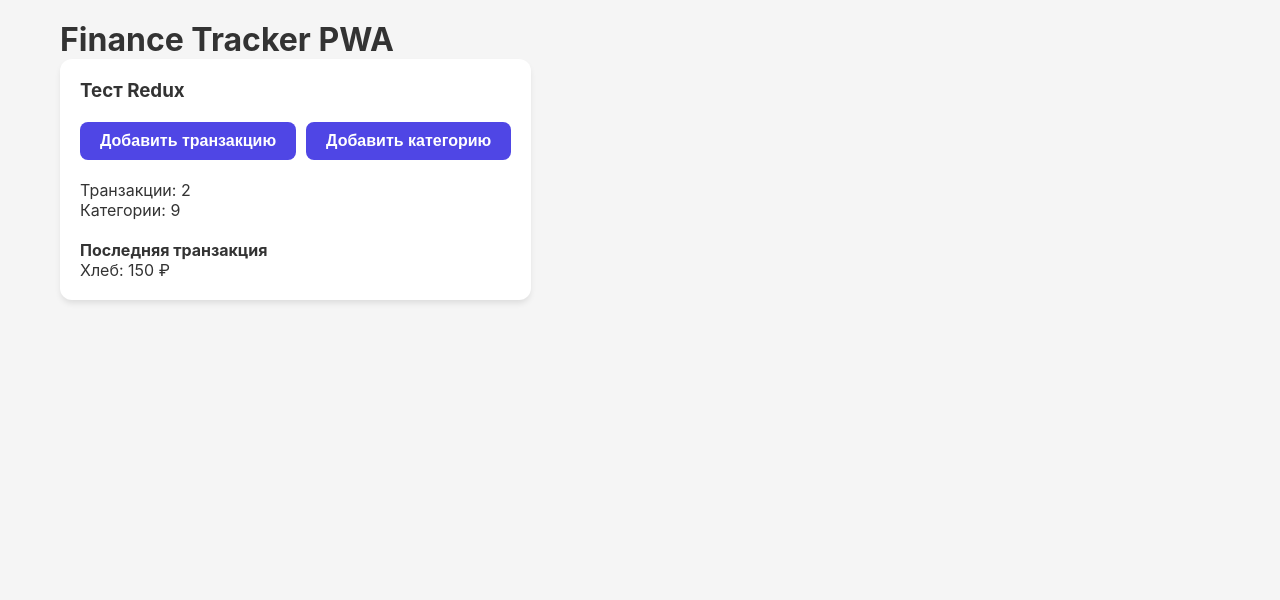
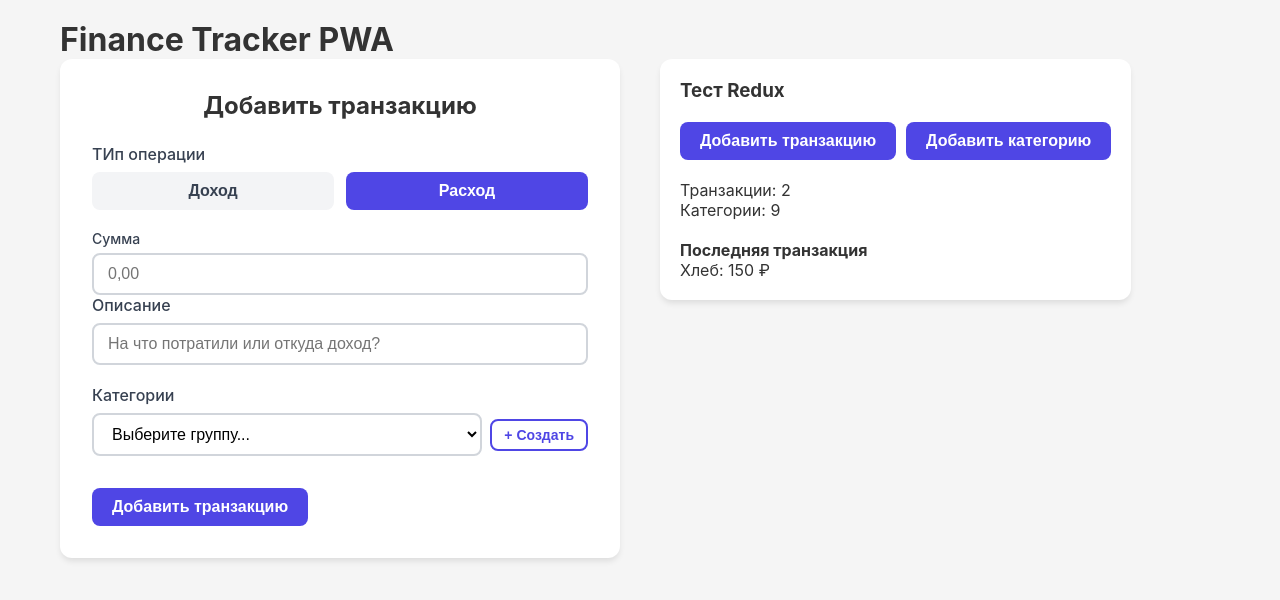
Before and after one commit to TsyrenNimaev/finance-tracker, a React (Vite) app: page / in a window 1280 px wide. Shown: the top 600 px of the page. Built offline with nearby package versions, Linux system fonts and the light colour scheme.

Commit message:
feat: add transaction form with cascade category selection and connect form to Redux store

```diff
--- a/src/app/App.tsx
+++ b/src/app/App.tsx
@@ -2,6 +2,7 @@
 // import { Card } from '../shared/ui/Card';
 // import { Input } from '../shared/ui/Input';
 // import { ThemeToggle } from '../shared/ui/ThemeToggle';
+import { TransactionForm } from '../features/transaction-form';
 import { StoreProvider } from './providers';
 import './styles/global.scss';
 import { TestComponent } from './TestComponent';
@@ -11,7 +12,20 @@ function App() {
     <StoreProvider>
       <div className='app'>
         <h1>Finance Tracker PWA</h1>
-        <TestComponent />
+        <div
+          style={{
+            display: 'grid',
+            gridTemplateColumns: '1fr 1fr',
+            gap: '40px',
+          }}
+        >
+          <div>
+            <TransactionForm />
+          </div>
+          <div>
+            <TestComponent />
+          </div>
+        </div>
       </div>
     </StoreProvider>
   );
--- a/src/app/TestComponent.tsx
+++ b/src/app/TestComponent.tsx
@@ -1,4 +1,4 @@
-import { addCarygory } from '../entities/category/model/slice';
+import { addCaregory } from '../entities/category/model/slice';
 import { addTransition } from '../entities/transaction/model/slice';
 import { Button } from '../shared/ui/Button';
 import { Card } from '../shared/ui/Card';
@@ -29,7 +29,7 @@ export const TestComponent = () => {
       parentId: 'products',
       level: 3,
     };
-    dispatch(addCarygory(newCategory));
+    dispatch(addCaregory(newCategory));
   };
 
   return (
--- /dev/null
+++ b/src/features/transaction-form/index.ts
@@ -0,0 +1,2 @@
+export { TransactionForm } from './ui/TransactionForm';
+export type { TransactionFormData } from './model/types';
--- a/src/features/transaction-form/ui/CategoryCascadeSelect.tsx
+++ b/src/features/transaction-form/ui/CategoryCascadeSelect.tsx
@@ -1,26 +1,36 @@
-import { useCallback, useEffect, useState } from 'react';
+/* eslint-disable @typescript-eslint/no-explicit-any */
+import { useCallback, useEffect, useRef, useState } from 'react';
 import type { CascadeSelectProps } from '../model/types';
 import styles from './CategoryCascadeSelect.module.scss';
 import { Button } from '../../../shared/ui/Button';
 import { Input } from '../../../shared/ui/Input';
+
+interface Props extends CascadeSelectProps {
+  options: Array<{ id: string; name: string }>;
+}
 
 export const CategoryCascadeSelect = ({
   value,
   onChange,
   parentCategoryId,
   level,
+  options = [],
   placeholder = 'Выберите категорию...',
   allowCreate = true,
   onCreateCategory,
-}: CascadeSelectProps) => {
+}: Props) => {
   const [isCreating, setIsCreating] = useState(false);
   const [newCategoryName, setNewCategoryName] = useState('');
+  const prevParentIdRef = useRef(parentCategoryId);
 
-  // Если родительская категория изменилась, сьрасываем выбор
+  // Если родительская категория изменилась, сбрасываем выбор
   useEffect(() => {
     if (parentCategoryId === undefined) return;
-    onChange('', level);
-  }, [parentCategoryId, level, onChange]);
+    if (prevParentIdRef.current !== parentCategoryId) {
+      onChange('', level);
+      prevParentIdRef.current = parentCategoryId;
+    }
+  }, [parentCategoryId, level, onChange]); // value
 
   const handleCreateNew = useCallback(() => {
     if (!newCategoryName.trim() || !onCreateCategory) return;
@@ -44,6 +54,11 @@ export const CategoryCascadeSelect = ({
             onChange={(e) => onChange(e.target.value, level)}
           >
             <option value=''>{placeholder}</option>
+            {options.map((option: any) => (
+              <option key={option.id} value={option.id}>
+                {option.name}
+              </option>
+            ))}
           </select>
 
           {allowCreate && (
--- /dev/null
+++ b/src/features/transaction-form/ui/TransactionForm.module.scss
@@ -0,0 +1,54 @@
+.formCard {
+  min-width: 500px;
+  margin: 0 auto;
+}
+
+.title {
+  margin-bottom: 24px;
+  font-size: 24px;
+  text-align: center;
+}
+
+.fieldGroup {
+  margin-bottom: 20px;
+}
+
+.label {
+  display: block;
+  margin-bottom: 8px;
+  font-weight: 500;
+  color: var(--color-text);
+}
+
+.typeButtons {
+  display: flex;
+  gap: 12px;
+}
+
+.typeButton {
+  flex: 1;
+}
+
+.textInput {
+  width: 100%;
+  padding: 10px 14px;
+  border: 2px solid var(--color-border);
+  border-radius: 8px;
+  font-size: 16px;
+
+  &:focus {
+    outline: none;
+    border-color: var(--color-primary);
+  }
+}
+
+.error {
+  display: block;
+  margin-top: 4px;
+  color: var(--color-error);
+  font-size: 14px;
+}
+
+.actions {
+  margin-top: 32px;
+}
--- /dev/null
+++ b/src/features/transaction-form/ui/TransactionForm.tsx
@@ -0,0 +1,159 @@
+import { useCallback, useMemo, type SyntheticEvent } from 'react';
+import { useTransactionForm } from '../model/hooks';
+import styles from './TransactionForm.module.scss';
+import { Card } from '../../../shared/ui/Card';
+import { TRANSACTION_TYPES } from '../model/constants';
+import { Button } from '../../../shared/ui/Button';
+import { AmountInput } from './AmountInput';
+import { CategoryCascadeSelect } from './CategoryCascadeSelect';
+
+export const TransactionForm = () => {
+  const {
+    formData,
+    errors,
+    isSubmitting,
+    updateField,
+    handleSubmit,
+    handleCreateCategory,
+    getCategoryForLevel,
+  } = useTransactionForm();
+
+  const level2Categories = getCategoryForLevel(2, formData.categoryLevel1);
+  const level3Categories = getCategoryForLevel(3, formData.categoryLevel2);
+
+  const level2Options = useMemo(
+    () => level2Categories.map((cat) => ({ id: cat.id, name: cat.name })),
+    [level2Categories],
+  );
+  const level3Options = useMemo(
+    () => level3Categories.map((cat) => ({ id: cat.id, name: cat.name })),
+    [level3Categories],
+  );
+
+  const handleLevel2Change = useCallback(
+    (value: string) => {
+      updateField('categoryLevel2', value);
+      updateField('categoryLevel3', '');
+    },
+    [updateField],
+  );
+  const handleLevel3Change = useCallback(
+    (value: string) => {
+      updateField('categoryLevel3', value);
+    },
+    [updateField],
+  );
+
+  const handleCreateLevel2Category = useCallback(
+    (name: string) => {
+      return handleCreateCategory(name, formData.categoryLevel1, 2);
+    },
+    [handleCreateCategory, formData.categoryLevel1],
+  );
+
+  const handleCreateLevel3Category = useCallback(
+    (name: string) => {
+      return handleCreateCategory(name, formData.categoryLevel2, 3);
+    },
+    [handleCreateCategory, formData.categoryLevel2],
+  );
+
+  const handleFormSubmit = async (e: SyntheticEvent) => {
+    e.preventDefault();
+    await handleSubmit();
+  };
+
+  return (
+    <Card padding='large' className={styles.formCard}>
+      <h2 className={styles.title}>Добавить транзакцию</h2>
+
+      <form onSubmit={handleFormSubmit}>
+        <div className={styles.fieldGroup}>
+          <label className={styles.label}>ТИп операции</label>
+          <div className={styles.typeButtons}>
+            {TRANSACTION_TYPES.map(({ value, label }) => (
+              <Button
+                key={value}
+                type='button'
+                variant={formData.type === value ? 'primary' : 'secondary'}
+                onClick={() => {
+                  updateField('type', value);
+                  updateField('categoryLevel1', value);
+                  updateField('categoryLevel2', '');
+                  updateField('categoryLevel3', '');
+                }}
+                className={styles.typeButton}
+              >
+                {label}
+              </Button>
+            ))}
+          </div>
+        </div>
+
+        <AmountInput
+          value={formData.amount}
+          onChange={(value) => updateField('amount', value)}
+          error={errors.amount}
+        />
+
+        <div className={styles.fieldGroup}>
+          <label className={styles.label}>Описание</label>
+          <input
+            type='text'
+            className={styles.textInput}
+            value={formData.description}
+            onChange={(e) => updateField('description', e.target.value)}
+            placeholder='На что потратили или откуда доход?'
+          />
+          {errors.description && (
+            <span className={styles.error}>{errors.description}</span>
+          )}
+        </div>
+
+        <div className={styles.fieldGroup}>
+          <label className={styles.label}>Категории</label>
+          {formData.categoryLevel1 && (
+            <CategoryCascadeSelect
+              value={formData.categoryLevel2}
+              onChange={handleLevel2Change}
+              parentCategoryId={formData.categoryLevel1}
+              level={2}
+              options={level2Options}
+              placeholder='Выберите группу...'
+              allowCreate={true}
+              onCreateCategory={handleCreateLevel2Category}
+            />
+          )}
+
+          {formData.categoryLevel2 && (
+            <CategoryCascadeSelect
+              value={formData.categoryLevel3}
+              onChange={handleLevel3Change}
+              parentCategoryId={formData.categoryLevel2}
+              level={3}
+              options={level3Options}
+              placeholder='Выберите статью...'
+              allowCreate={true}
+              onCreateCategory={handleCreateLevel3Category}
+            />
+          )}
+
+          {errors.categoryLevel3 && (
+            <span className={styles.error}>{errors.categoryLevel3}</span>
+          )}
+        </div>
+
+        <div className={styles.actions}>
+          <Button
+            type='submit'
+            variant='primary'
+            isLoading={isSubmitting}
+            disabled={isSubmitting}
+          >
+            Добавить транзакцию
+          </Button>
+        </div>
+      </form>
+    </Card>
+  );
+};
--- /dev/null
+++ b/src/features/transaction-form/ui/index.ts
@@ -0,0 +1,3 @@
+export { TransactionForm } from './TransactionForm';
+export { CategoryCascadeSelect } from './CategoryCascadeSelect';
+export { AmountInput } from './AmountInput';
```
